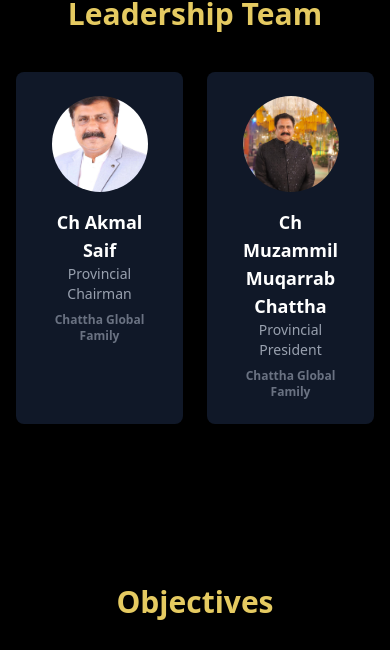
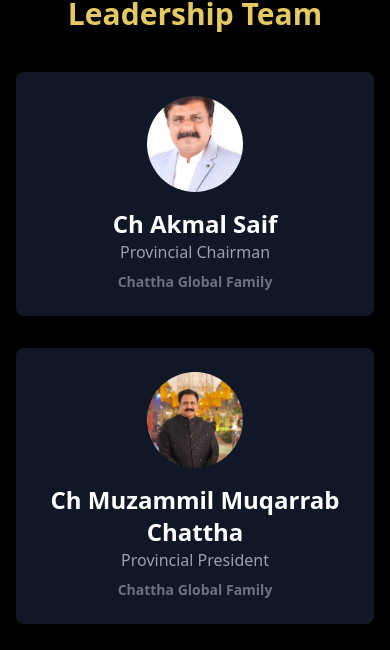
Before and after one commit to abdulsamd9182/chatthagloblefamily, a React (Vite) app: page / in a window 390 px wide. Shown: the part 590-1240 px from the top of the page. Built offline with nearby package versions, Linux system fonts and the light colour scheme.

Commit message:
Updated member section for responsiveness and layout

```diff
--- a/src/App.jsx
+++ b/src/App.jsx
@@ -106,20 +106,20 @@
   <h2 className="text-3xl text-center font-bold text-[#e5ca61] mb-10">Leadership Team</h2>
 
   <div className="flex justify-center">
-          <div className="grid grid-cols-2 md:grid-cols-3 gap-6 max-w-4xl mx-auto justify-center">
+    <div className="grid grid-cols-1 sm:grid-cols-2 gap-8 w-full max-w-6xl">
       {members.map((m, i) => (
         <div
           key={i}
-                className="bg-gray-900 rounded-lg p-6 w-full sm:w-[300px] mx-auto text-center"
+          className="bg-gray-900 rounded-lg p-6 text-center w-full"
         >
           <img
             src={m.image}
             alt={m.name}
             className="w-24 h-24 rounded-full mx-auto object-cover mb-4"
           />
-                <h3 className="font-semibold text-lg">{m.name}</h3>
-                <p className="text-sm text-gray-400">{m.title}</p>
-                <p className="text-xs mt-2 text-gray-500 font-bold">Chattha Global Family</p>
+          <h3 className="font-semibold text-2xl">{m.name}</h3>
+          <p className="text-base text-gray-400">{m.title}</p>
+          <p className="text-sm mt-2 text-gray-500 font-bold">Chattha Global Family</p>
         </div>
       ))}
     </div>
```
Lines whose indentation alone changed are shown as unchanged.
